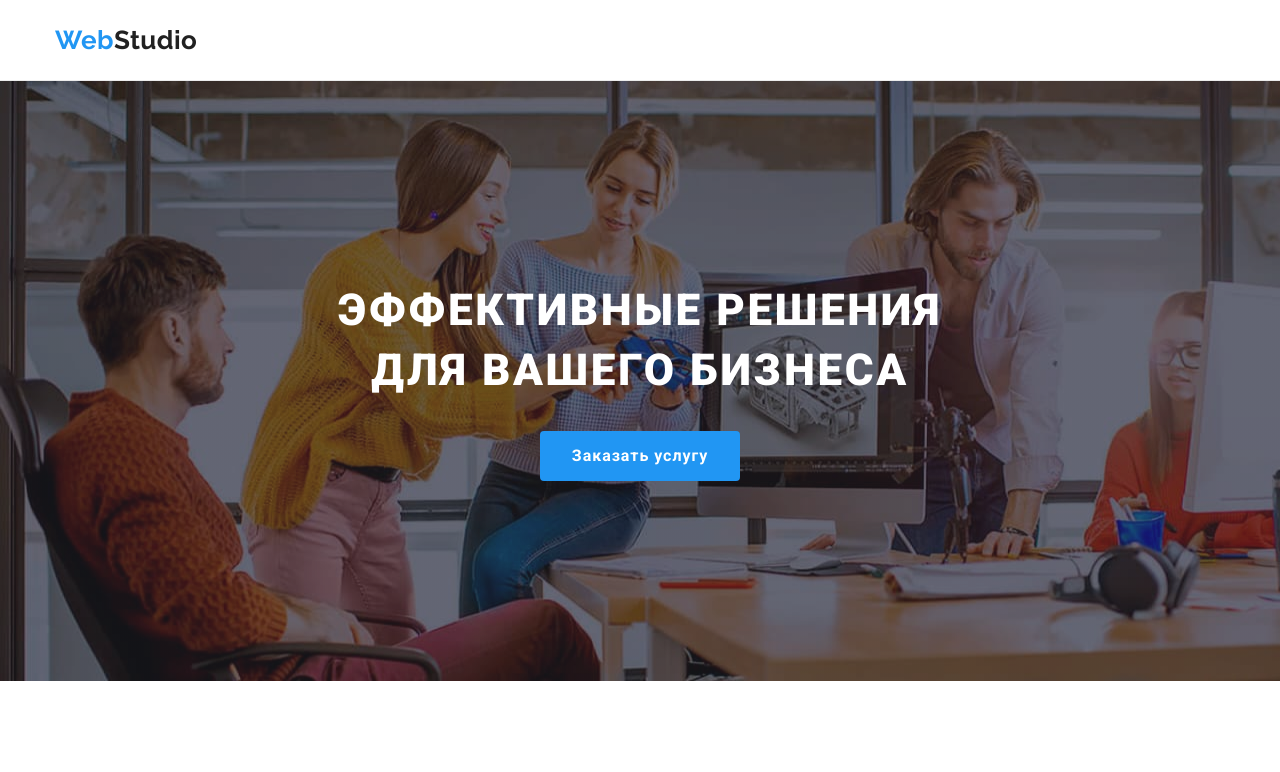
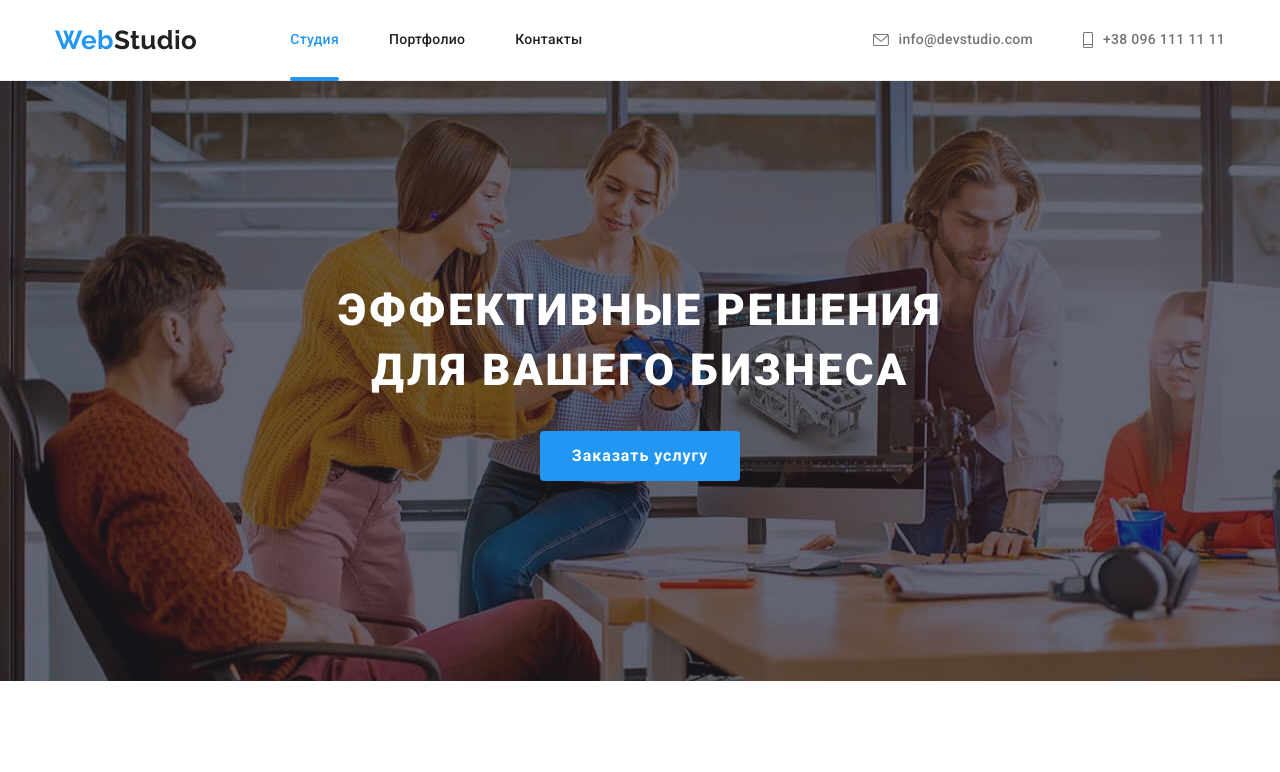
Before and after one commit to Stavr101/goit-markup-hw-08, a plain HTML site: page index.html in a window 1280 px wide. Shown: the top 772 px of the page. Drawn offline with nearby package versions, Linux system fonts and the light colour scheme.

Commit message:
fin 1.0 04.05.2022

```diff
--- a/sass/base/_common.scss
+++ b/sass/base/_common.scss
@@ -42,7 +42,6 @@ img {
 }
 .link {
   text-decoration: none;
-
 }
 
 address {
--- a/sass/layout/_header.scss
+++ b/sass/layout/_header.scss
@@ -1,120 +1,116 @@
-// .header {
-//   border-bottom: 1px solid #ececec;
-//   .current::after {
-//     content: "";
-//     display: flex;
-//     position: absolute;
-//     bottom: -1px;
-//     width: 100%;
-//     height: 4px;
-//     border-radius: 2px;
-//     background-color: rgba(33, 150, 243, 1);
-//   }
-//   .logo {
-//     margin-top: 16px;
-//     margin-bottom: 16px;
+.header {
+  border-bottom: 1px solid #ececec;
+  .current::after {
+    content: "";
+    display: flex;
+    position: absolute;
+    bottom: -1px;
+    // width: 100%;
+    height: 4px;
+    border-radius: 2px;
+    background-color: rgba(33, 150, 243, 1);
+  }
+  .logo {
+    margin-top: 16px;
+    margin-bottom: 16px;
 
-//     // @include mq (tablet) {
-//     //         margin-right: 88px;
-//     // }
+    @include mq(tablet) {
+      margin-right: 88px;
+    }
 
-//     // @include mq (desctop) {
-//     //   margin-right: 93px;
-//     // }
+    @include mq(desctop) {
+      margin-right: 93px;
+    }
+  }
+}
+
+.header-container {
+  position: relative;
+  display: flex;
+  align-items: center;
+  justify-content: space-between;
+}
+
+.nav {
+  display: flex;
+  align-items: center;
+  justify-content: space-between;
+}
+
+.site-nav {
+  display: flex;
+
+  color: var(--primary-title-color);
+
+  .link.current {
+    color: var(--accent-color);
+  }
+
+  .item:not(:last-child) {
+    margin-right: 50px;
+  }
+
+  @include mq(mobile-only) {
+    display: none;
+  }
+
+  // @media screen and (min-width: 768px) {
+  //   .header-link {
+  //     padding-top: 32px;
+  //     padding-bottom: 32px;
   //   }
   // }
+}
 
-// .header-container {
-//   position: relative;
-//   display: flex;
-//   align-items: center;
-//   justify-content: space-between;
+.header-link {
+  display: flex;
+  align-items: center;
+  position: relative;
+  font-weight: 500;
+  line-height: 1.14;
+  letter-spacing: 0.02em;
+  color: var(--secondary-text-colo);
+  transition: color var(--transition);
+
+  &:hover,
+  &:focus {
+    color: var(--accent-color);
+  }
+}
+
+.auth-nav {
+  // display: flex;
+  margin-left: auto;
+  transition: fill var(--transition), color var(--transition);
+
+  // .header-link:not(:last-child) {
   // }
 
-// .nav {
-//   display: flex;
-//   align-items: center;
-//   justify-content: space-between;
-// }
+  .header-link__icon {
+    fill: currentColor;
+    margin-right: 10px;
+  }
 
-// .site-nav {
-//   display: flex;
+  @include mq(mobile-only) {
+    display: none;
+  }
+  @media screen and (min-width: 768px) {
+    display: block;
+    .header-link {
+      margin-bottom: 10px;
+    }
+  }
 
-//   color: var(--primary-title-color);
-
-//   .link.current {
-//     color: var(--accent-color);
-//   }
-
-//   .item:not(:last-child) {
-//     margin-right: 50px;
-//   }
-
-//   // @include mq(mobile-only) {
-//   //   display: none;
-//   // }
-
-//   // @media screen and (min-width: 768px) {
-//   //   .header-link {
-//   //     padding-top: 32px;
-//   //     padding-bottom: 32px;
-//   //   }
-//   // }
-// }
-
-// .header-link {
-//   display: flex;
-//   align-items: center;
-//   position: relative;
-//   font-weight: 500;
-//   line-height: 1.14;
-//   letter-spacing: 0.02em;
-//   color: var(--secondary-text-colo);
-//   transition: color var(--transition);
-
-//   &:hover,
-//   &:focus {
-//     color: var(--accent-color);
-//   }
-
-//   // @media screen and (min-width: 768px) {
-//   //   padding-top: 32px;
-//   //   padding-bottom: 32px;
-//   // }
-// }
-
-// .auth-nav {
-//   // display: flex;
-//   margin-left: auto;
-//   transition: fill var(--transition), color var(--transition);
-
-//   // .header-link:not(:last-child) {
-//   // }
-//   .header-link__icon {
-//     fill: currentColor;
-//     margin-right: 10px;
-//   }
-
-//   // @include mq(mobile-only) {
-//   //   display: none;
-//   // }
-//   // @media screen and (min-width: 768px) {
-//   //   display: block;
-//   //   .header-link {
-//   //     margin-bottom: 10px;
-//   //   }
-//   // }
-
-//   // @media screen and (min-width: 1200px) {
-//   //   display: flex;
-//   //   .item:not(:last-child) {
-//   //     margin-right: 50px;
-//   //   }
-//   //   .header-link {
-//   //     margin-bottom: 0px;
-//   //   }
-//   // }
-// }
+  @media screen and (min-width: 1200px) {
+    display: flex;
+    .item:not(:last-child) {
+      margin-right: 50px;
+    }
+    .header-link {
+      margin-bottom: 0px;
+    }
+  }
+}
 
 .header {
   border-bottom: 1px solid #ececec;
@@ -131,38 +127,23 @@
       background-color: rgba(33, 150, 243, 1);
     }
   }
-
-  .logo {
-    @include mq(mobile-only) {
-      padding-top: 16px;
-      padding-bottom: 16px;
 }
 
-    @include mq(tablet) {
-      margin-right: 88px;
-    }
+// .header-container {
+//   display: flex;
+//   position: relative;
+//   align-items: center;
+// }
 
-    @include mq(desctop) {
-      margin-right: 93px;
-    }
-  }
-}
+// .nav {
+//   display: flex;
+// }
 
-.header-container {
-  display: flex;
-  position: relative;
-  align-items: center;
-}
-
-.nav {
-  display: flex;
-}
-
-@include mq(mobile-only) {
-  // .navigation {
-  //   // margin-top: 48px;
+// @include mq(mobile-only) {
+//   .navigation {
+//     margin-top: 48px;
+//   }
 // }
-}
 
 // @include mq(tablet) {
 //   .navigation {
@@ -220,10 +201,6 @@
     font-size: 14px;
   }
 }
-@include mq(mobile-only) {
-  // .auth {
-  //   // margin-top: 302px;
-  // }
 
 .auth-social__list {
   display: flex;
@@ -232,8 +209,6 @@
 
   margin-left: -20px;
   margin-top: -20px;
-
-    margin-bottom: 48px;
 }
 
 .auth-social__item:not(:last-child):after {
@@ -254,14 +229,8 @@
   letter-spacing: 0.02em;
   color: var(--accent-color);
 }
-}
 
 @include mq(tablet) {
-  .auth {
-    margin-top: 21px;
-    margin-bottom: 21px;
-  }
-
   .auth-social__list {
     display: none;
   }
--- a/sass/layout/_menu.scss
+++ b/sass/layout/_menu.scss
@@ -32,13 +32,14 @@
 
 .mobile-menu__container {
   background-color: var(--secondary-accent-color);
-  padding: 40px;
+  padding-left: 40px;
+  padding-right: 40px;
+  padding-top: 48px;
+  padding-bottom: 48px;
   z-index: 5;
   text-align: center;
   font-size: 20px;
-  opacity: 0;
-  visibility: hidden;
-  pointer-events: none;
+
   transition: opacity var(--transition), visibility var(--transition);
 
   &.is-open {
```
Also changed, not shown: css/main.css, css/main.min.css, 2 other files. Lines whose indentation alone changed are shown as unchanged.
